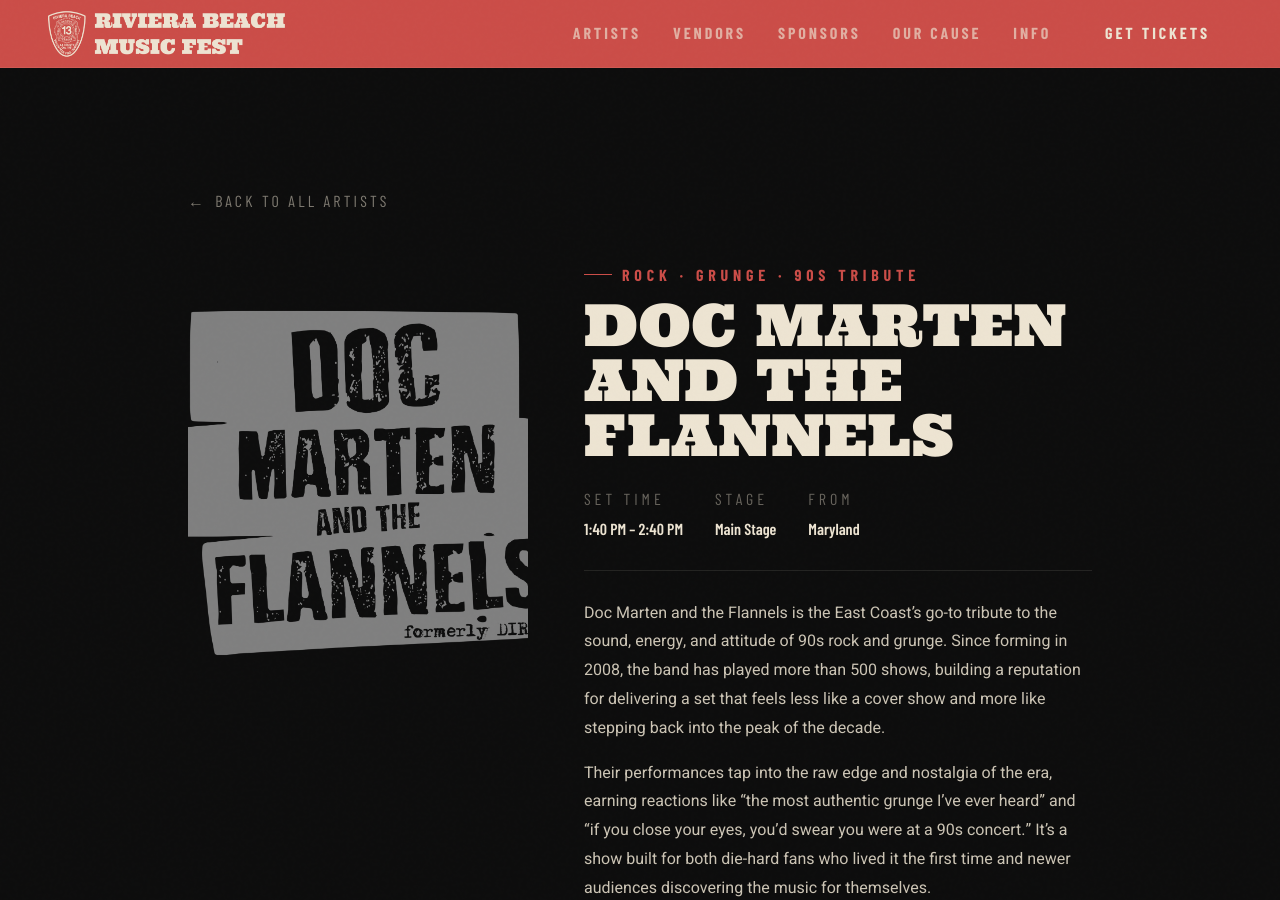
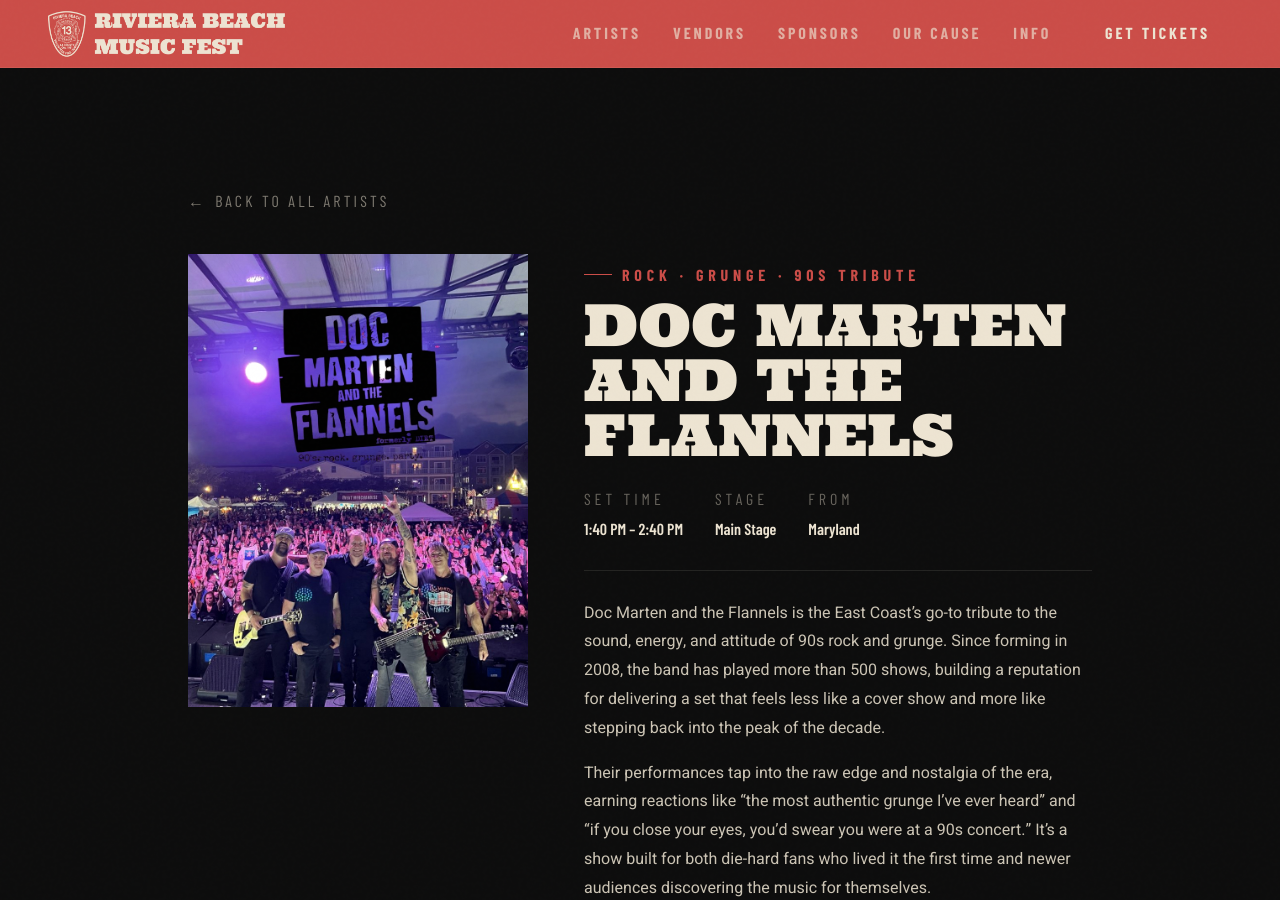
Before and after one commit to RBVFC/rbmf, a Jekyll site: the page built from _artists/dmatf.md, in a window 1280 px wide and 900 px high. Built offline with Jekyll 4.4.1, drawn with Linux system fonts in a browser that asks for light colours; some web fonts are replaced.

Commit message:
Update dmatf.md

```diff
--- a/_artists/dmatf.md
+++ b/_artists/dmatf.md
@@ -5,7 +5,7 @@
 set_time: "1:40 PM – 2:40 PM"
 stage: "Main Stage"
 hometown: "Maryland"
-photo: "assets/images/artists/dmatf-logo.png"
+photo: "assets/images/artists/doc-marten.jpg"
 audio:
 spotify:
 instagram: "https://www.instagram.com/docsandflannels/"
```
